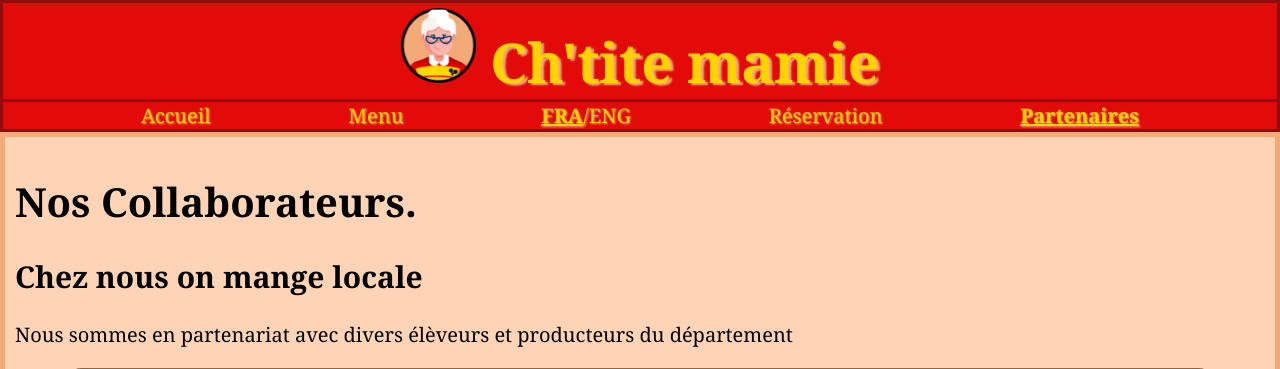
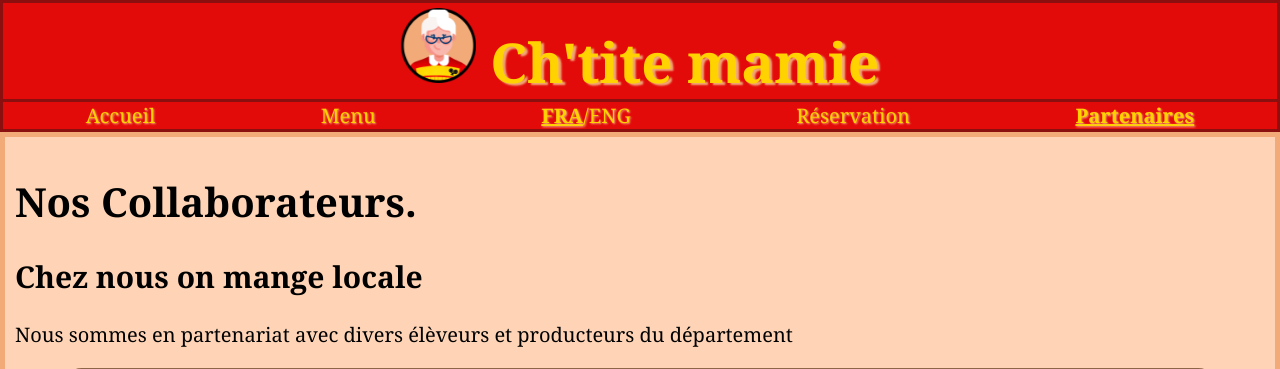
Before and after one commit to TheTheo575/ProjetSite, a PHP site: page /pages_html/collab.html in a window 1280 px wide; the page is wider, and only the part inside the window is pictured. Shown: the top 369 px of that part. Run offline with PHP 8.4, Linux system fonts and the light colour scheme.

Commit message:
Update stylesheets.css

```diff
--- a/site-projet/site-projet/css/stylesheets.css
+++ b/site-projet/site-projet/css/stylesheets.css
@@ -58,11 +58,10 @@ nav {
 }
 .conteneur-nav {
     display: flex;
-    flex-flow: row, wrap; /*flex-direction - flex-wrap*/
-    justify-content: center;
-    justify-content: space-evenly;
+    flex-flow: row wrap; /*flex-direction - flex-wrap*/
+    align-content: space-around;
+    justify-content: space-around;
     background-color: var(--main-color);
-
     border: 3px solid var(--rouge-fonce);
 
     /*Transition*/
@@ -103,7 +102,7 @@ footer {/*partie du code en charge du footer */
     margin-right:25%;
 
     display:flex;
-    flex-flow: row, wrap;
+    flex-flow: row wrap;
     justify-content:center;
     justify-content:space-around;
 }
@@ -129,6 +128,13 @@ main {/*partie du code en charge du main */
 
 }
 
+#liste-menu{
+    border: 2px solid var(--marron-fonce-form);
+    background-color: var(--marron-bordure);
+    border-radius: 20px;
+    box-shadow: 2px 2px grey;
+}
+
 #liste-menu ul::first-line{/*partie du CSS en charge de la première ligne des liste du menu*/
     text-align: center;/*texte alignées sur le centre*/
     text-decoration: underline;/*texte sousligné*/
@@ -151,7 +157,7 @@ main {/*partie du code en charge du main */
 .conteneur_collab {
 
     display:flex;
-    flex-flow:row, wrap; /*axe principal : ligne, peut passer à la ligne suivante*/
+    flex-flow:row wrap; /*axe principal : ligne, peut passer à la ligne suivante*/
     justify-content:start;
     justify-content: space-around; /*espacement entre les éléments*/
 
@@ -239,6 +245,35 @@ main {/*partie du code en charge du main */
     box-shadow: 2px 2px grey;
 }
 
+/* .conteneur-nav{partie qui met en place la grille du menu
+    display: grid;
+    grid-template-columns: repeat(6,16.5%);
+	grid-template-rows: repeat(2,50%);
+    grid-template-areas: " accueil accueil menu menu anglais anglais "
+                         " reservation reservation reservation collab collab collab ";
+}
+
+#paccueil{
+    grid-area: accueil;
+    text-align:center;
+}
+#pmenu{
+    grid-area: menu;
+    text-align: center;
+}
+#panglais{
+    grid-area: anglais;
+    text-align: center;
+}
+#preservation{
+    grid-area: reservation;
+    text-align: center;
+}
+#pcollab{
+    grid-area: collab;
+    text-align: center;
+} */
+
 @media only screen and (768px<=width){
 #liste-menu {/*partie qui met en place la grille du menu*/
     display: grid;/*mise en place grille*/
```
